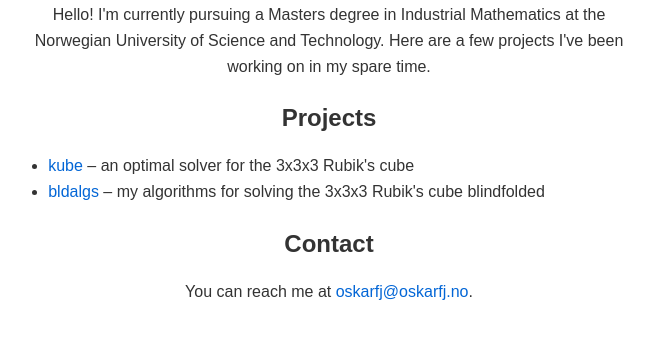
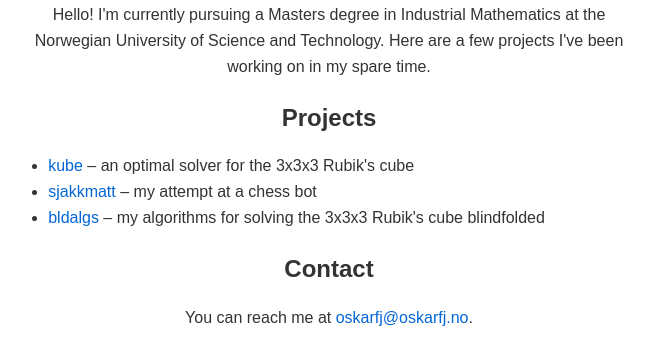
Before and after one commit to Kajrakso/kajrakso.github.io, a plain HTML site: page index.html in a window 1280 px wide. Shown: the part 260-624 px from the top of the page, without its empty margins (311-965 px from the left). Drawn offline with Linux system fonts and the light colour scheme.

Commit message:
added link to sjakkmatt

```diff
--- a/index.html
+++ b/index.html
@@ -51,6 +51,7 @@
   <h2>Projects</h2>
   <ul>
     <li><a href="https://github.com/kajrakso/kube" target="_blank" rel="noopener noreferrer">kube</a> – an optimal solver for the 3x3x3 Rubik's cube</li>
+    <li><a href="https://github.com/kajrakso/sjakkmatt" target="_blank" rel="noopener noreferrer">sjakkmatt</a> – my attempt at a chess bot</li>
     <li><a href="bldalgs" target="_blank" >bldalgs</a> – my algorithms for solving the 3x3x3 Rubik's cube blindfolded</li>
   </ul>
 
```
